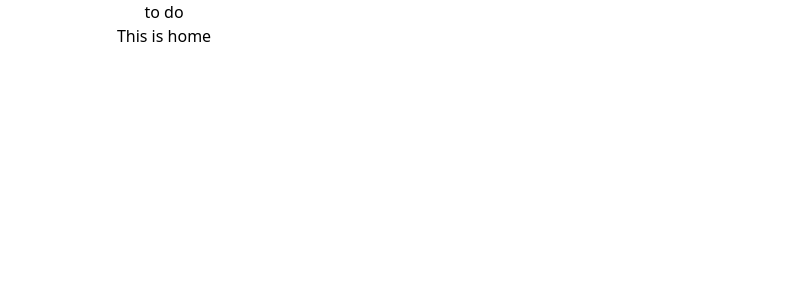
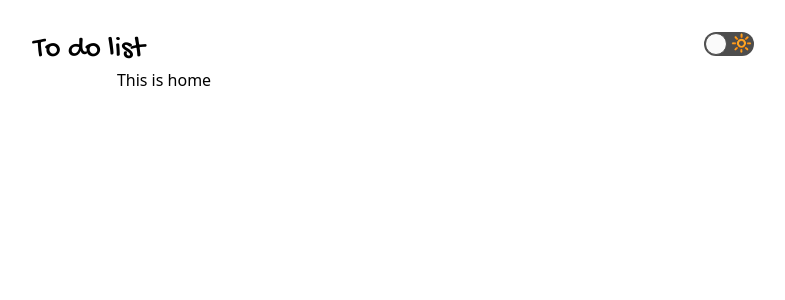
Before and after one commit to Merak1/pixells-todo, a React (Vite) app: page / in a window 1280 px wide. Shown: the top 300 px of the page, without its empty margins (476-1261 px from the left). Built offline with nearby package versions, Linux system fonts and the light colour scheme.

Commit message:
added dark mode support and toggle

```diff
--- a/package.json
+++ b/package.json
@@ -12,7 +12,9 @@
   "dependencies": {
     "react": "^18.3.1",
     "react-dom": "^18.3.1",
-    "react-router-dom": "^6.24.0"
+    "react-responsive": "^10.0.0",
+    "react-router-dom": "^6.24.0",
+    "react-toggle": "^4.1.3"
   },
   "devDependencies": {
     "@types/react": "^18.3.3",
--- a/src/App.jsx
+++ b/src/App.jsx
@@ -2,21 +2,27 @@
 import { Route, Routes } from "react-router-dom";
 import Home from "./components/Home";
 import ToDo from "./components/ToDo";
+import { DarkModeToggle } from "./components/accesibility/DarkModeToggle";
 
 function App() {
   const [count, setCount] = useState(0);
 
   return (
-    <>
-      <div className="text-center">
-        <h1 className="bold">to do</h1>
+    <div className="dark:bg-slate-800">
+      <div className="text-center pt-8 dark:text-white">
+        <div className="flex">
+          <h1 className="bold font-gochi text-3xl w-full">To do list</h1>
+          <span className="text-sm text-wrap">
+            <DarkModeToggle />
+          </span>
+        </div>
         <Routes>
           <Route path="/" element={<Home />} />
 
           <Route path="/todo/:id" element={<ToDo />} />
         </Routes>
       </div>
-    </>
+    </div>
   );
 }
 
--- /dev/null
+++ b/src/components/accesibility/AccesibilityIcons.jsx
@@ -0,0 +1,15 @@
+let iconStyles = {
+  color: "#fff",
+  fontSize: "1.2em",
+  position: "absolute",
+  top: "4px",
+  left: "-3px",
+};
+
+export const Sun = () => {
+  return <div style={iconStyles}>🌙</div>;
+};
+
+export const Moon = () => {
+  return <div style={iconStyles}>🔆</div>;
+};
--- /dev/null
+++ b/src/components/accesibility/DarkModeToggle.jsx
@@ -0,0 +1,18 @@
+import React from "react";
+import Toggle from "react-toggle";
+import { UseColorScheme } from "./UseColorSheme";
+import { Moon, Sun } from "./AccesibilityIcons";
+
+export const DarkModeToggle = () => {
+  const { isDark, setIsDark } = UseColorScheme();
+  return (
+    <div className="w-[150px]">
+      <Toggle
+        checked={isDark}
+        onChange={({ target }) => setIsDark(target.checked)}
+        icons={{ checked: <Sun />, unchecked: <Moon /> }}
+        aria-label="Dark mode toggle"
+      />
+    </div>
+  );
+};
--- /dev/null
+++ b/src/components/accesibility/UseColorSheme.jsx
@@ -0,0 +1,30 @@
+import { useEffect, useMemo, useState } from "react";
+import { useMediaQuery } from "react-responsive";
+
+export function UseColorScheme() {
+  const systemPrefersDark = useMediaQuery(
+    {
+      query: "(prefers-color-scheme: dark)",
+    },
+    undefined
+  );
+
+  const [isDark, setIsDark] = useState();
+  const value = useMemo(
+    () => (isDark === undefined ? !!systemPrefersDark : isDark),
+    [isDark, systemPrefersDark]
+  );
+
+  useEffect(() => {
+    if (value) {
+      document.body.classList.add("dark");
+    } else {
+      document.body.classList.remove("dark");
+    }
+  }, [value]);
+
+  return {
+    isDark: value,
+    setIsDark,
+  };
+}
--- a/src/main.jsx
+++ b/src/main.jsx
@@ -2,6 +2,7 @@
 import ReactDOM from "react-dom/client";
 import "./index.css";
 import App from "./App";
+import "./styles/ReactToggle.css";
 import { BrowserRouter } from "react-router-dom";
 
 ReactDOM.createRoot(document.getElementById("root")).render(
--- /dev/null
+++ b/src/styles/ReactToggle.css
@@ -0,0 +1,141 @@
+.react-toggle {
+    touch-action: pan-x;
+
+    display: inline-block;
+    position: relative;
+    cursor: pointer;
+    background-color: transparent;
+    border: 0;
+    padding: 0;
+
+    -webkit-touch-callout: none;
+    -webkit-user-select: none;
+    -khtml-user-select: none;
+    -moz-user-select: none;
+    -ms-user-select: none;
+    user-select: none;
+
+    -webkit-tap-highlight-color: rgba(0, 0, 0, 0);
+    -webkit-tap-highlight-color: transparent;
+}
+
+.react-toggle-screenreader-only {
+    border: 0;
+    clip: rect(0 0 0 0);
+    height: 1px;
+    margin: -1px;
+    overflow: hidden;
+    padding: 0;
+    position: absolute;
+    width: 1px;
+}
+
+.react-toggle--disabled {
+    cursor: not-allowed;
+    opacity: 0.5;
+    -webkit-transition: opacity 0.25s;
+    transition: opacity 0.25s;
+}
+
+.react-toggle-track {
+    width: 50px;
+    height: 24px;
+    padding: 0;
+    border-radius: 30px;
+    background-color: #4D4D4D;
+    -webkit-transition: all 0.2s ease;
+    -moz-transition: all 0.2s ease;
+    transition: all 0.2s ease;
+}
+
+.react-toggle:hover:not(.react-toggle--disabled) .react-toggle-track {
+    background-color: #000000;
+}
+
+.react-toggle--checked .react-toggle-track {
+    background-color: #19AB27;
+}
+
+.react-toggle--checked:hover:not(.react-toggle--disabled) .react-toggle-track {
+    background-color: #128D15;
+}
+
+.react-toggle-track-check {
+    position: absolute;
+    width: 14px;
+    height: 10px;
+    top: 0px;
+    bottom: 0px;
+    margin-top: auto;
+    margin-bottom: auto;
+    line-height: 0;
+    left: 8px;
+    opacity: 0;
+    -webkit-transition: opacity 0.25s ease;
+    -moz-transition: opacity 0.25s ease;
+    transition: opacity 0.25s ease;
+}
+
+.react-toggle--checked .react-toggle-track-check {
+    opacity: 1;
+    -webkit-transition: opacity 0.25s ease;
+    -moz-transition: opacity 0.25s ease;
+    transition: opacity 0.25s ease;
+}
+
+.react-toggle-track-x {
+    position: absolute;
+    width: 10px;
+    height: 10px;
+    top: 0px;
+    bottom: 0px;
+    margin-top: auto;
+    margin-bottom: auto;
+    line-height: 0;
+    right: 10px;
+    opacity: 1;
+    -webkit-transition: opacity 0.25s ease;
+    -moz-transition: opacity 0.25s ease;
+    transition: opacity 0.25s ease;
+}
+
+.react-toggle--checked .react-toggle-track-x {
+    opacity: 0;
+}
+
+.react-toggle-thumb {
+    transition: all 0.5s cubic-bezier(0.23, 1, 0.32, 1) 0ms;
+    position: absolute;
+    top: 1px;
+    left: 1px;
+    width: 22px;
+    height: 22px;
+    border: 1px solid #4D4D4D;
+    border-radius: 50%;
+    background-color: #FAFAFA;
+
+    -webkit-box-sizing: border-box;
+    -moz-box-sizing: border-box;
+    box-sizing: border-box;
+
+    -webkit-transition: all 0.25s ease;
+    -moz-transition: all 0.25s ease;
+    transition: all 0.25s ease;
+}
+
+.react-toggle--checked .react-toggle-thumb {
+    left: 27px;
+    border-color: #19AB27;
+}
+
+.react-toggle--focus .react-toggle-thumb {
+    -webkit-box-shadow: 0px 0px 3px 2px #0099E0;
+    -moz-box-shadow: 0px 0px 3px 2px #0099E0;
+    box-shadow: 0px 0px 2px 3px #0099E0;
+}
+
+.react-toggle:active:not(.react-toggle--disabled) .react-toggle-thumb {
+    -webkit-box-shadow: 0px 0px 5px 5px #0099E0;
+    -moz-box-shadow: 0px 0px 5px 5px #0099E0;
+    box-shadow: 0px 0px 5px 5px #0099E0;
+}
--- a/tailwind.config.js
+++ b/tailwind.config.js
@@ -1,6 +1,7 @@
 /** @type {import('tailwindcss').Config} */
 export default {
   content: ["./index.html", "./src/**/*.{js,ts,jsx,tsx}"],
+  darkMode: "class",
   theme: {
     extend: {
       fontFamily: {
```
Also changed, not shown: 1 other file (tests, documents, lock files or other folders).
